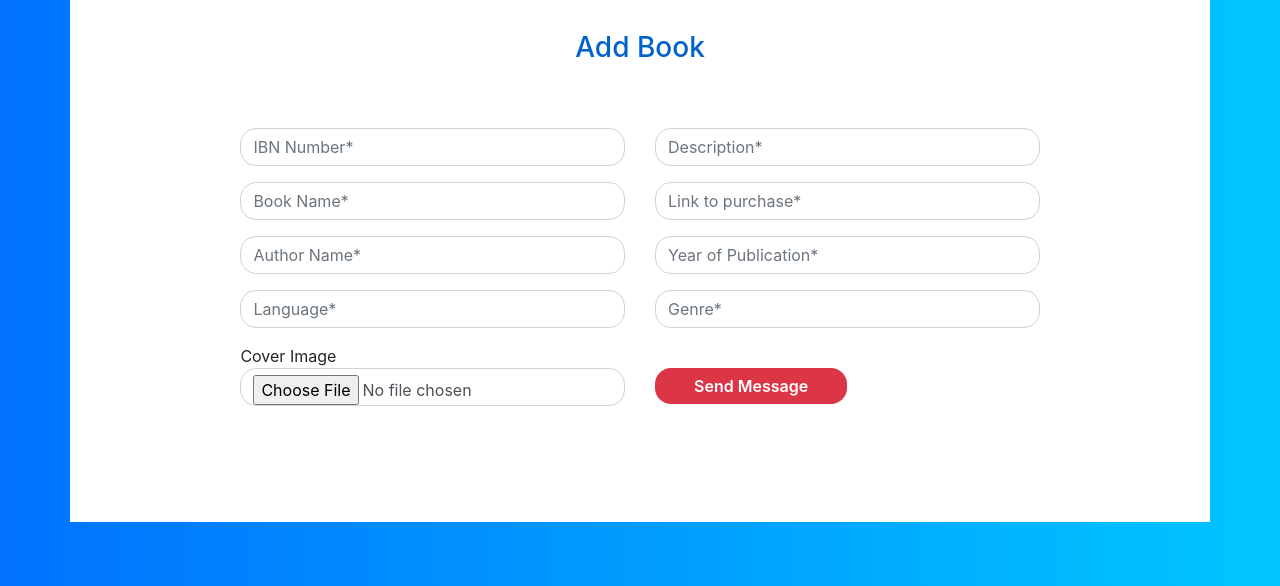
After one commit to shameemm/Book-Review, a Node server app: page /add-review in a window 1280 px wide. The commit adds this page. Shown: the part 231-817 px from the top of the page. Run offline with Node 20, Linux system fonts and the light colour scheme; some libraries are stand-ins or nearby versions.

Commit message:
add-book page

```diff
--- a/public/stylesheets/style.css
+++ b/public/stylesheets/style.css
@@ -0,0 +1,53 @@
+body{
+    background: -webkit-linear-gradient(left, #0072ff, #00c6ff);
+}
+.contact-form{
+    background: #fff;
+    margin-top: 10%;
+    margin-bottom: 5%;
+    width: 70%;
+}
+.contact-form .form-control{
+    border-radius:1rem;
+}
+.contact-image{
+    text-align: center;
+}
+.contact-image img{
+    border-radius: 6rem;
+    width: 11%;
+    margin-top: -3%;
+    transform: rotate(29deg);
+}
+.contact-form form{
+    padding: 14%;
+}
+.contact-form form .row{
+    margin-bottom: -7%;
+}
+.contact-form h3{
+    margin-bottom: 8%;
+    margin-top: -10%;
+    text-align: center;
+    color: #0062cc;
+}
+.contact-form .btnContact {
+    width: 50%;
+    border: none;
+    border-radius: 1rem;
+    padding: 1.5%;
+    background: #dc3545;
+    font-weight: 600;
+    color: #fff;
+    cursor: pointer;
+}
+.btnContactSubmit
+{
+    width: 50%;
+    border-radius: 1rem;
+    padding: 1.5%;
+    color: #fff;
+    background-color: #0062cc;
+    border: none;
+    cursor: pointer;
+}
--- a/routes/index.js
+++ b/routes/index.js
@@ -9,6 +9,10 @@ router.get("/", function (req, res, next) {
 // signup page render
 router.get("/signUpPage", function (req, res, next) {
   res.render("user/signUp");
+});
+// add review render
+router.get("/add-review", function (req, res, next) {
+  res.render("user/add-review");
 });
 // validation user data from login page
 router.post("/signIn", (req, res) => {
--- /dev/null
+++ b/views/user/add-review.hbs
@@ -0,0 +1,53 @@
+<link href="//maxcdn.bootstrapcdn.com/bootstrap/4.1.1/css/bootstrap.min.css" rel="stylesheet" id="bootstrap-css">
+<script src="//maxcdn.bootstrapcdn.com/bootstrap/4.1.1/js/bootstrap.min.js"></script>
+<script src="//cdnjs.cloudflare.com/ajax/libs/jquery/3.2.1/jquery.min.js"></script>
+<!------ Include the above in your HEAD tag ---------->
+
+<div class="container contact-form">
+            <div class="contact-image">
+                <img src="https://png.pngtree.com/png-clipart/20190905/original/pngtree-book-pencil-study-book-png-image_4507678.jpg" alt="rocket_contact"/>
+            </div>
+            <form method="post">
+                <h3>Add Book</h3>
+               <div class="row">
+                    <div class="col-md-6">
+                        <div class="form-group">
+                            <input type="text" name="txtName" class="form-control" placeholder="IBN Number*" value="" />
+                        </div>
+                        <div class="form-group">
+                            <input type="text" name="txtEmail" class="form-control" placeholder="Book Name*" value="" />
+                        </div>
+                        <div class="form-group">
+                            <input type="text" name="txtPhone" class="form-control" placeholder="Author Name*" value="" />
+                        </div>
+                        <div class="form-group">
+                            <input type="text" name="txtPhone" class="form-control" placeholder="Language*" value="" />
+                        </div>
+                        <div class="form-group">
+                            Cover Image
+                            <input type="file" name="txtPhone" class="form-control" placeholder="Language*" value="" />
+                        </div>
+
+                    </div>
+                    <div class="col-md-6">
+                        <div class="form-group">
+                            <input type="text" name="txtPhone" class="form-control" placeholder="Description*" value="" />
+                        </div>
+                        <div class="form-group">
+                            <input type="text" name="txtPhone" class="form-control" placeholder="Link to purchase*" value="" />
+                        </div>
+                        <div class="form-group">
+                            <input type="text" name="txtPhone" class="form-control" placeholder="Year of Publication*" value="" />
+                        </div>
+                        <div class="form-group">
+                            <input type="text" name="txtPhone" class="form-control" placeholder="Genre*" value="" />
+                        </div>
+                        <br>
+                        <div class="form-group">
+                            <input type="submit" name="btnSubmit" class="btnContact" value="Send Message" />
+                        </div>
+
+                    </div>
+                </div>
+            </form>
+</div>
--- a/views/user/signIn.hbs
+++ b/views/user/signIn.hbs
@@ -47,9 +47,7 @@
 
 		}
 
-		body {
-			background: rgb(255, 255, 255);
-		}
+
 
 		.row {
 			background: white;
--- a/views/user/signUp.hbs
+++ b/views/user/signUp.hbs
@@ -48,6 +48,8 @@
         </div>
 
         <button type="submit" class="btn btn-black">Join Us</button>
+        <br>
+        Already have <a href="/">account??</a>
 
       </form>
     </div>
```
